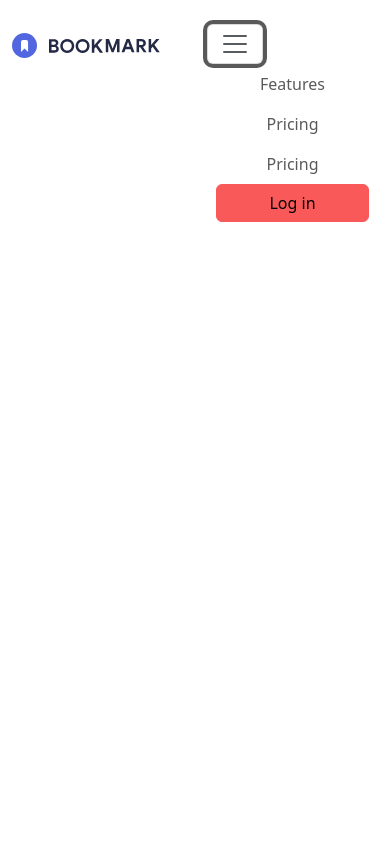
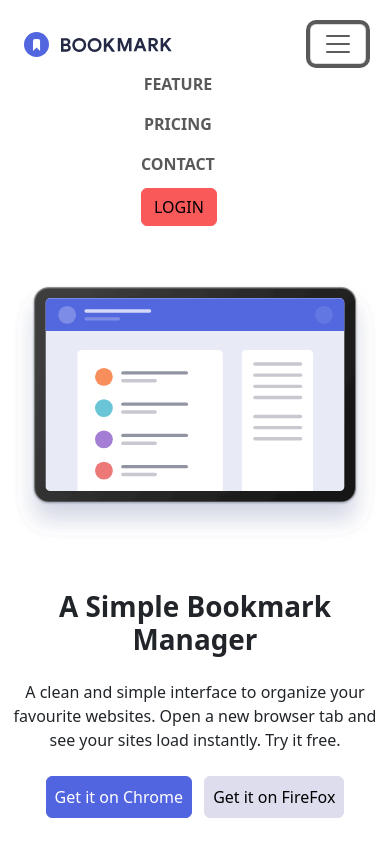
Before and after one commit to Mika7596/1.2_Bootstrap, a website: page index.html in a window 390 px wide. Both pictures are taken after a click on the button "Toggle navigation". Shown: the top 844 px of the page. Drawn offline with nearby package versions, Linux system fonts and the light colour scheme.

Commit message:
Corregit el menú navbar responsive

```diff
--- a/index.html
+++ b/index.html
@@ -11,32 +11,34 @@
 </head>
 
 <body>
-  <header class="container mt-3">
-    <div class="row">
-      <div class="col-6 mx-auto mt-3"><img src="./Imagenes/logo-bookmark.svg" alt="Bookmark"></div>
-      <nav class="col-6 mx-auto navbar navbar-expand-lg">
-        <div class="container-fluid">
+  <header class="container mt-3 text-justify">
+
+
+    <nav class="navbar navbar-expand-lg navbar-light mb-5">
+      <div class="container">
+        <img src="./Imagenes/logo-bookmark.svg" alt="Logo" />
         <button class="navbar-toggler" type="button" data-bs-toggle="collapse" data-bs-target="#navbarNav"
           aria-controls="navbarNav" aria-expanded="false" aria-label="Toggle navigation">
           <span class="navbar-toggler-icon"></span>
         </button>
         <div class="collapse navbar-collapse" id="navbarNav">
-            <ul class="navbar-nav mx-auto col-md-9 d-md-flex justify-content-md-between">
+          <ul class="navbar-nav ms-auto me-5">
             <li class="nav-item">
-                <a class="nav-link" href="#">Features</a>
+              <a class="nav-link " href="#"><b>FEATURE</b></a>
             </li>
             <li class="nav-item">
-                <a class="nav-link" href="#">Pricing</a>
+              <a class="nav-link " href="#"><b>PRICING</b></a>
             </li>
             <li class="nav-item">
-                <a class="nav-link" href="#">Pricing</a>
+              <a class="nav-link " href="#"><b>CONTACT</b></a>
             </li>
-              <li type="button" class="btn btn-secondary">Log in</li>
+            <li class="nav-item me-5 mt-1">
+              <button class="btn btn-secondary btn-login" href="#">LOGIN</button>
+            </li>
           </ul>
         </div>
       </div>
     </nav>
-    </div>
   </header>
   <main class="container mt-5">
     <div class="row">
@@ -242,7 +244,7 @@
                 <div class="col-auto">
                   <input type="email" id="email" class="form-control" placeholder="Enter your email address" required
                     pattern="^[^@]+@[^@]+\.[^@]+$">
-                  <div class="invalid-feedback">
+                  <div class="invalid-feedback div-error mt-0">
                     <i>Whoops, make sure it's an email!</i>
                   </div>
                 </div>
--- a/sass/custom.scss
+++ b/sass/custom.scss
@@ -22,7 +22,7 @@
 .navbar-nav a:hover{
     color: #{$secondary}
 }
-.navbar-nav li:last-child:hover, .form-but:hover{
+.navbar-nav li:last-child:hover, .form-but:hover, .btn-login:hover{
     background-color: white;
     color: #{$secondary}
 }
@@ -113,11 +113,6 @@ footer li a:hover{
     filter: invert(76%) sepia(71%) saturate(6864%) hue-rotate(331deg) brightness(107%) contrast(96%);
 }
 
-.form-input{
-    border-radius: 5px;
-    border-color: white;
-    outline: transparent
-}
 
 .div-error{
     color: white;
@@ -162,13 +157,27 @@ footer li a:hover{
 
 @media (max-width: 576px){
     .navbar-nav{
-        min-height: 100vh;
         z-index: 3;
         width: 90%;
         margin: auto;
         text-align: center;
       }
+    //   .nav-link{
+    //     flex-direction: row;
+    // }
 
+    .btn-login{
+        margin-left: 50px;
+    }
+    #navbarNav{
+        flex-direction: column;
+        text-align: center;
+      }
+
+      .navbar-text{
+        text-align: center;
+        margin-left: 50px;
+      }
       .form-row{
         display: flex;
         flex-direction: column;
@@ -180,9 +189,3 @@ footer li a:hover{
       border-bottom: 2px solid rgb(161, 30, 52);
     }
 }
-
-@media (min-width: 768px){
-    .form-but{
-        max-width: fit-content;
-    }
-}
```
Also changed, not shown: sass/custom.css, 1 other file. Lines whose indentation alone changed are shown as unchanged.
